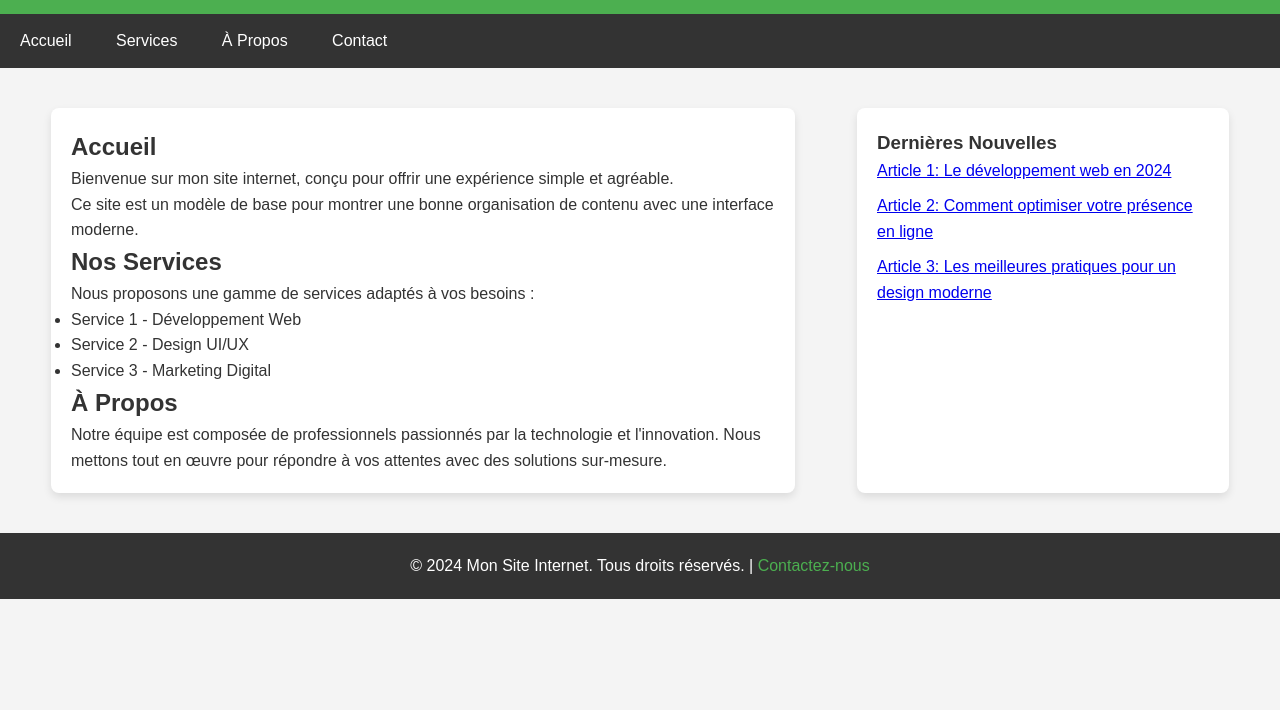
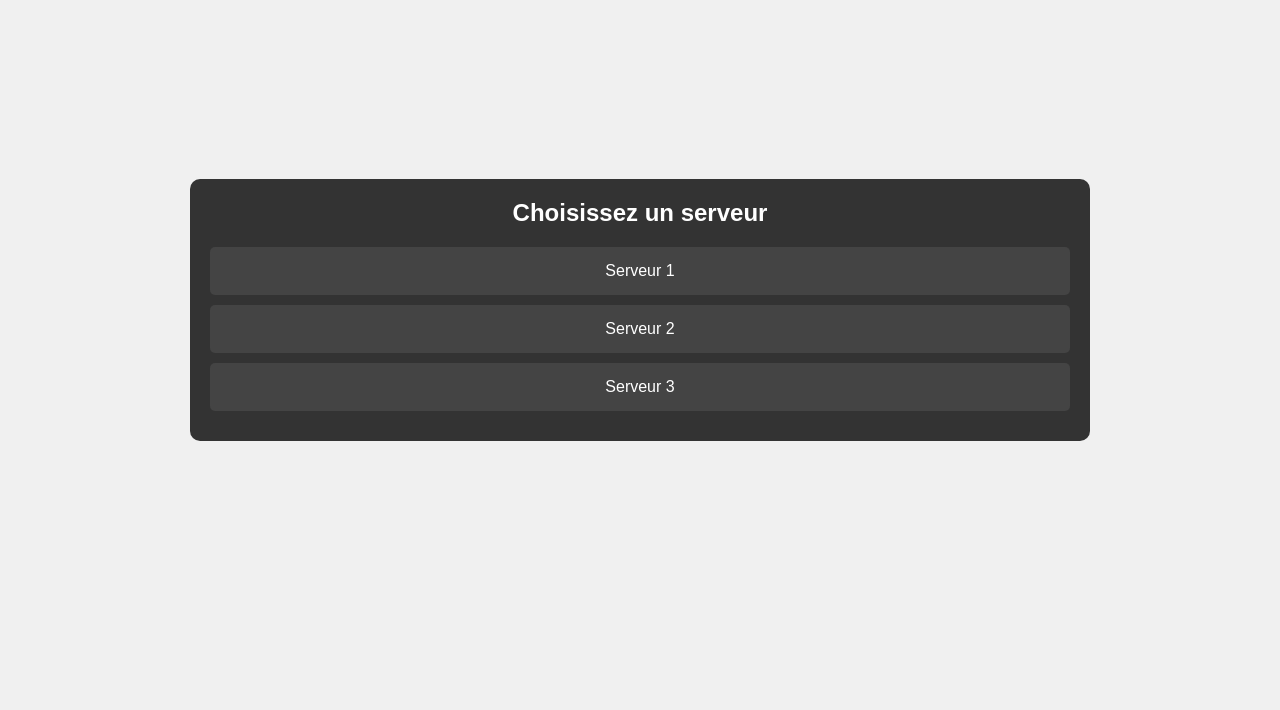
Before and after one commit to Freeze669/internetbrowser, a plain HTML site: page Nouveau dossier (2)/index.html in a window 1280 px wide. Shown: the part 90-800 px from the top of the page. Drawn offline with Linux system fonts and the light colour scheme.

Commit message:
Update index.html

```diff
--- a/Nouveau dossier (2)/index.html
+++ b/Nouveau dossier (2)/index.html
@@ -3,177 +3,222 @@
 <head>
     <meta charset="UTF-8">
     <meta name="viewport" content="width=device-width, initial-scale=1.0">
-    <meta http-equiv="X-UA-Compatible" content="ie=edge">
-    <title>Mon Site Propre</title>
+    <title>Site de Discussion</title>
     <style>
-        /* Reset des marges et des bordures pour une mise en page uniforme */
+        /* Reset de base */
         * {
             margin: 0;
             padding: 0;
             box-sizing: border-box;
         }
 
-        /* Mise en page du body */
+        /* Corps du document */
         body {
             font-family: Arial, sans-serif;
-            line-height: 1.6;
-            background-color: #f4f4f4;
-            color: #333;
+            background-color: #f0f0f0;
+            display: flex;
+            justify-content: center;
+            align-items: center;
+            height: 100vh;
+            margin: 0;
         }
 
-        /* Header avec un fond coloré */
-        header {
-            background-color: #4CAF50;
-            color: white;
-            text-align: center;
-            padding: 20px 0;
+        /* Conteneur principal */
+        #app {
+            width: 100%;
+            max-width: 900px;
+            margin: 0 auto;
         }
 
-        header h1 {
-            font-size: 2.5em;
+        /* Menu de sélection des serveurs */
+        #menu {
+            background-color: #333;
+            color: white;
+            padding: 20px;
+            text-align: center;
+            border-radius: 10px;
         }
 
-        /* Navigation principale */
-        nav {
-            background-color: #333;
-            overflow: hidden;
+        #menu h2 {
+            font-size: 24px;
+            margin-bottom: 20px;
         }
 
-        nav ul {
-            list-style: none;
+        #menu ul {
+            list-style-type: none;
             padding: 0;
         }
 
-        nav ul li {
-            display: inline-block;
+        #menu li {
+            background-color: #444;
+            color: white;
+            padding: 15px;
+            margin: 10px 0;
+            border-radius: 5px;
+            cursor: pointer;
+            transition: background-color 0.3s;
         }
 
-        nav ul li a {
-            color: white;
-            padding: 14px 20px;
-            display: inline-block;
-            text-decoration: none;
-            text-align: center;
+        #menu li:hover {
+            background-color: #555;
         }
 
-        nav ul li a:hover {
-            background-color: #ddd;
-            color: black;
-        }
-
-        /* Section principale */
-        .main-content {
-            display: flex;
-            justify-content: space-around;
-            padding: 20px;
+        /* Chat */
+        #chat {
+            background-color: white;
+            border-radius: 10px;
+            box-shadow: 0px 4px 6px rgba(0, 0, 0, 0.1);
+            overflow: hidden;
+            max-width: 700px;
+            width: 100%;
             margin-top: 20px;
         }
 
-        .content {
-            flex: 0 0 60%;
-            background-color: white;
-            padding: 20px;
-            box-shadow: 0 4px 8px rgba(0, 0, 0, 0.1);
-            border-radius: 8px;
+        #chat-header {
+            background-color: #222;
+            color: white;
+            padding: 10px;
+            display: flex;
+            justify-content: space-between;
+            align-items: center;
         }
 
-        .sidebar {
-            flex: 0 0 30%;
-            background-color: white;
-            padding: 20px;
-            box-shadow: 0 4px 8px rgba(0, 0, 0, 0.1);
-            border-radius: 8px;
+        #chat-header button {
+            background-color: #ff6347;
+            color: white;
+            border: none;
+            padding: 8px 15px;
+            cursor: pointer;
+            border-radius: 5px;
         }
 
-        .sidebar ul {
-            list-style: none;
+        #chat-header h3 {
+            font-size: 18px;
         }
 
-        .sidebar ul li {
-            margin-bottom: 10px;
+        #chat-messages {
+            height: 300px;
+            overflow-y: auto;
+            padding: 10px;
+            background-color: #fafafa;
+            display: flex;
+            flex-direction: column;
         }
 
-        /* Footer */
-        footer {
-            text-align: center;
-            background-color: #333;
-            color: white;
-            padding: 20px 0;
-            margin-top: 20px;
+        #chat-messages div {
+            margin-bottom: 15px;
         }
 
-        footer a {
-            color: #4CAF50;
-            text-decoration: none;
+        #chat-input {
+            display: flex;
+            justify-content: space-between;
+            padding: 10px;
+            background-color: #f1f1f1;
         }
 
-        footer a:hover {
-            text-decoration: underline;
+        #chat-input input {
+            width: 80%;
+            padding: 10px;
+            border-radius: 5px;
+            border: 1px solid #ccc;
         }
 
-        /* Responsivité */
-        @media (max-width: 768px) {
-            .main-content {
-                flex-direction: column;
-            }
-
-            .content, .sidebar {
-                flex: 0 0 100%;
-                margin-bottom: 20px;
-            }
+        #chat-input button {
+            width: 15%;
+            padding: 10px;
+            background-color: #008CBA;
+            color: white;
+            border: none;
+            border-radius: 5px;
+            cursor: pointer;
         }
     </style>
 </head>
 <body>
 
-    <!-- Header -->
-    <header>
-        <h1>Bienvenue sur Moncaca</h1>
-    </header>
-
-    <!-- Navigation -->
-    <nav>
-        <ul>
-            <li><a href="#home">Accueil</a></li>
-            <li><a href="#services">Services</a></li>
-            <li><a href="#about">À Propos</a></li>
-            <li><a href="#contact">Contact</a></li>
-        </ul>
-    </nav>
-
-    <!-- Contenu principal -->
-    <div class="main-content">
-        <div class="content">
-            <h2 id="home">Accueil</h2>
-            <p>Bienvenue sur mon site internet, conçu pour offrir une expérience simple et agréable.</p>
-            <p>Ce site est un modèle de base pour montrer une bonne organisation de contenu avec une interface moderne.</p>
-
-            <h2 id="services">Nos Services</h2>
-            <p>Nous proposons une gamme de services adaptés à vos besoins :</p>
+    <div id="app">
+        <!-- Menu de sélection des serveurs -->
+        <div id="menu">
+            <h2>Choisissez un serveur</h2>
             <ul>
-                <li>Service 1 - Développement Web</li>
-                <li>Service 2 - Design UI/UX</li>
-                <li>Service 3 - Marketing Digital</li>
+                <li onclick="startChat('serveur1')">Serveur 1</li>
+                <li onclick="startChat('serveur2')">Serveur 2</li>
+                <li onclick="startChat('serveur3')">Serveur 3</li>
             </ul>
-
-            <h2 id="about">À Propos</h2>
-            <p>Notre équipe est composée de professionnels passionnés par la technologie et l'innovation. Nous mettons tout en œuvre pour répondre à vos attentes avec des solutions sur-mesure.</p>
         </div>
 
-        <div class="sidebar">
-            <h3>Dernières Nouvelles</h3>
-            <ul>
-                <li><a href="#">Article 1: Le développement web en 2024</a></li>
-                <li><a href="#">Article 2: Comment optimiser votre présence en ligne</a></li>
-                <li><a href="#">Article 3: Les meilleures pratiques pour un design moderne</a></li>
-            </ul>
+        <!-- Espace de discussion -->
+        <div id="chat" style="display: none;">
+            <div id="chat-header">
+                <button onclick="closeChat()">Retour au menu</button>
+                <h3 id="chat-server-name">Serveur 1</h3>
+            </div>
+            <div id="chat-messages">
+                <!-- Messages seront injectés ici par JavaScript -->
+            </div>
+            <div id="chat-input">
+                <input type="text" id="message-input" placeholder="Tapez votre message..." onkeyup="sendMessage(event)">
+                <button onclick="sendMessage()">Envoyer</button>
+            </div>
         </div>
     </div>
 
-    <!-- Footer -->
-    <footer>
-        <p>© 2024 Mon Site Internet. Tous droits réservés. | <a href="#contact">Contactez-nous</a></p>
-    </footer>
+    <script>
+        let currentServer = ''; // Variable pour suivre le serveur actuel
+        const messages = { // Simuler les messages pour chaque serveur
+            serveur1: ['Bienvenue dans le serveur 1!', 'Hello, comment ça va ?'],
+            serveur2: ['Bienvenue dans le serveur 2!', 'Salut, qui est là ?'],
+            serveur3: ['Bienvenue dans le serveur 3!', 'Bonjour, bienvenue sur le serveur 3!']
+        };
+
+        // Fonction pour démarrer le chat pour un serveur spécifique
+        function startChat(server) {
+            currentServer = server;
+            document.getElementById('menu').style.display = 'none';
+            document.getElementById('chat').style.display = 'block';
+            document.getElementById('chat-server-name').textContent = `Serveur ${server.charAt(server.length - 1)}`;
+            loadMessages(server);
+        }
+
+        // Fonction pour charger les messages du serveur choisi
+        function loadMessages(server) {
+            const chatMessagesDiv = document.getElementById('chat-messages');
+            chatMessagesDiv.innerHTML = '';
+            messages[server].forEach(msg => {
+                const msgDiv = document.createElement('div');
+                msgDiv.textContent = msg;
+                chatMessagesDiv.appendChild(msgDiv);
+            });
+        }
+
+        // Fonction pour envoyer un message
+        function sendMessage(event) {
+            if (event && event.key !== 'Enter') return; // Si on appuie sur une autre touche que "Entrée", on ignore
+
+            const messageInput = document.getElementById('message-input');
+            const message = messageInput.value.trim();
+
+            if (message) {
+                // Ajouter le message dans la liste du serveur actuel
+                messages[currentServer].push(message);
+
+                // Afficher le message dans le chat
+                const msgDiv = document.createElement('div');
+                msgDiv.textContent = message;
+                document.getElementById('chat-messages').appendChild(msgDiv);
+
+                // Effacer le champ de saisie
+                messageInput.value = '';
+                messageInput.focus();
+            }
+        }
+
+        // Fonction pour fermer le chat et revenir au menu
+        function closeChat() {
+            document.getElementById('menu').style.display = 'block';
+            document.getElementById('chat').style.display = 'none';
+        }
+    </script>
 
 </body>
 </html>
```
